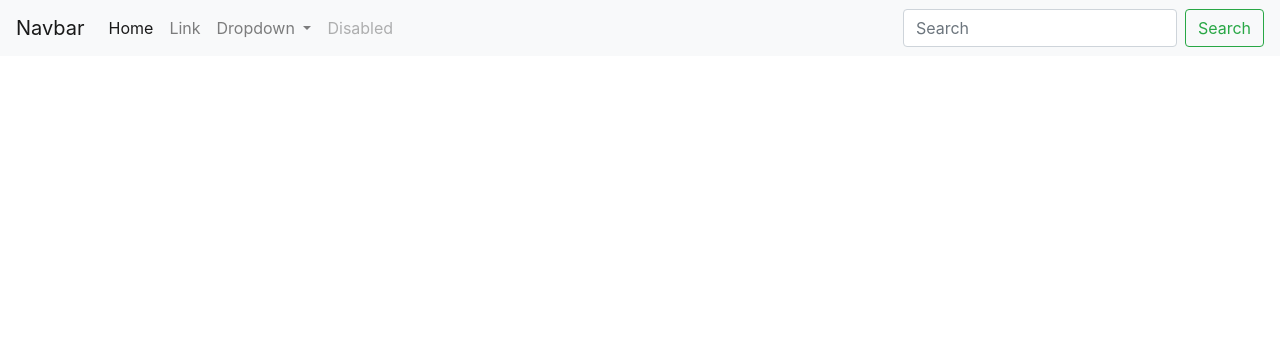
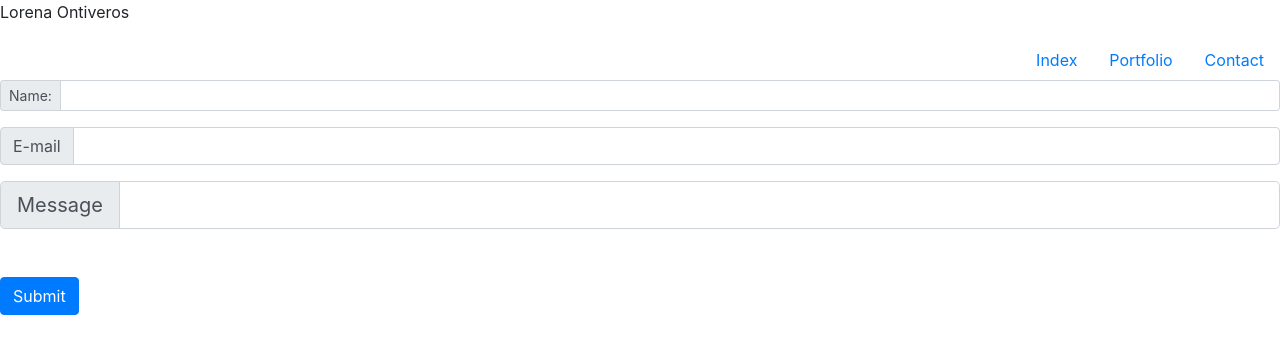
Before and after one commit to lowwrena1/Bootstrap-Portfolio, a plain HTML site: page contact.html in a window 1280 px wide. Drawn offline with nearby package versions, Linux system fonts and the light colour scheme.

Commit message:
added name, email, and message options in the the contact page

```diff
--- a/contact.html
+++ b/contact.html
@@ -7,38 +7,40 @@
 <script src="https://stackpath.bootstrapcdn.com/bootstrap/4.3.1/js/bootstrap.min.js" integrity="sha384-JjSmVgyd0p3pXB1rRibZUAYoIIy6OrQ6VrjIEaFf/nJGzIxFDsf4x0xIM+B07jRM" crossorigin="anonymous"></script>
 </head>
 <body>
-    <nav class="navbar navbar-expand-lg navbar-light bg-light">
-            <a class="navbar-brand" href="#">Navbar</a>
-            <button class="navbar-toggler" type="button" data-toggle="collapse" data-target="#navbarSupportedContent" aria-controls="navbarSupportedContent" aria-expanded="false" aria-label="Toggle navigation">
-              <span class="navbar-toggler-icon"></span>
-            </button>
-
-            <div class="collapse navbar-collapse" id="navbarSupportedContent">
-              <ul class="navbar-nav mr-auto">
-                <li class="nav-item active">
-                  <a class="nav-link" href="#">Home <span class="sr-only">(current)</span></a>
+  <header>
+    <p id="name">Lorena Ontiveros</p>
+  <ul class="nav justify-content-end">
+    <li class="nav-item">
+      <a class="nav-link" href="#">Index</a>
     </li>
     <li class="nav-item">
-                  <a class="nav-link" href="#">Link</a>
-                </li>
-                <li class="nav-item dropdown">
-                  <a class="nav-link dropdown-toggle" href="#" id="navbarDropdown" role="button" data-toggle="dropdown" aria-haspopup="true" aria-expanded="false">
-                    Dropdown
-                  </a>
-                  <div class="dropdown-menu" aria-labelledby="navbarDropdown">
-                    <a class="dropdown-item" href="#">Index</a>
-                    <a class="dropdown-item" href="#">Portfolio</a>
-                    <div class="dropdown-divider"></div>
-                    <a class="dropdown-item" href="#">Contact</a>
-                  </div>
+      <a class="nav-link" href="#">Portfolio</a>
     </li>
     <li class="nav-item">
-                  <a class="nav-link disabled" href="#">Disabled</a>
+      <a class="nav-link" href="#">Contact</a>
     </li>
   </ul>
-              <form class="form-inline my-2 my-lg-0">
-                <input class="form-control mr-sm-2" type="search" placeholder="Search" aria-label="Search">
-                <button class="btn btn-outline-success my-2 my-sm-0" type="submit">Search</button>
-              </form>
+  </header>
+  <div class="input-group input-group-sm mb-3">
+    <div class="input-group-prepend">
+      <span class="input-group-text" id="inputGroup-sizing-sm">Name:</span>
     </div>
-          </nav>
+    <input type="text" class="form-control" aria-label="Sizing example input" aria-describedby="inputGroup-sizing-sm">
+  </div>
+
+  <div class="input-group mb-3">
+    <div class="input-group-prepend">
+      <span class="input-group-text" id="inputGroup-sizing-default">E-mail</span>
+    </div>
+    <input type="text" class="form-control" aria-label="Sizing example input" aria-describedby="inputGroup-sizing-default">
+  </div>
+
+  <div class="input-group input-group-lg">
+    <div class="input-group-prepend">
+      <span class="input-group-text" id="inputGroup-sizing-lg">Message</span>
+    </div>
+    <input type="text" class="form-control" aria-label="Sizing example input" aria-describedby="inputGroup-sizing-lg">
+  </div>
+<br> <br>
+  <button class="btn btn-primary" type="submit">Submit</button>
+</body>
```
Lines whose indentation alone changed are shown as unchanged.
